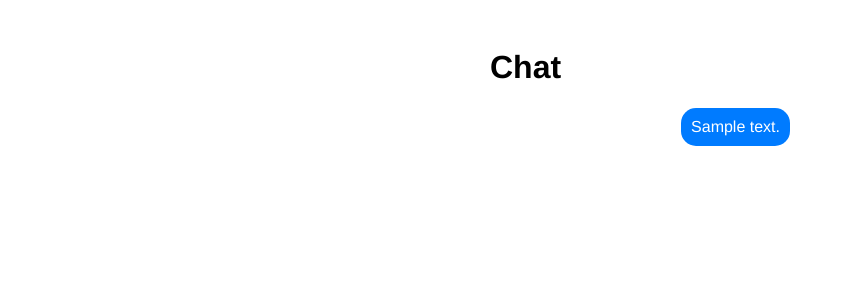
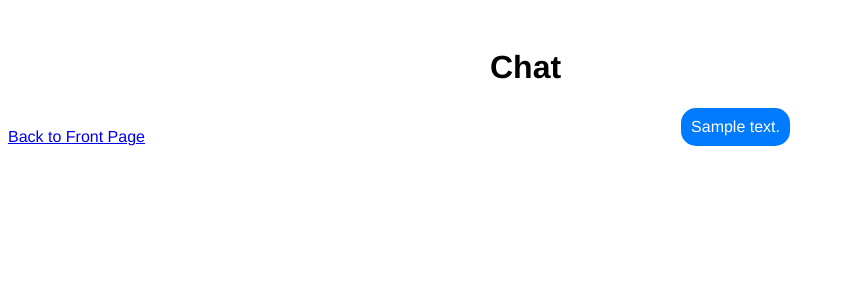
Before and after one commit to emehtata/createchat, a Flask app: template app/templates/chat.html in a window 1280 px wide. Shown: the top 300 px of the page, without its empty margins (0-844 px from the left). Run offline with Flask 3, Linux system fonts and the light colour scheme; the template is opened without the code that fills it: most values are stand-ins (such as "Sample title", 1, 10 or a date in 2020).

Commit message:
Add link to front page

```diff
--- a/app/templates/chat.html
+++ b/app/templates/chat.html
@@ -22,5 +22,6 @@
             {% endfor %}
         </div>
     </div>
+    <a href="/">Back to Front Page</a>
 </body>
 </html>
```
